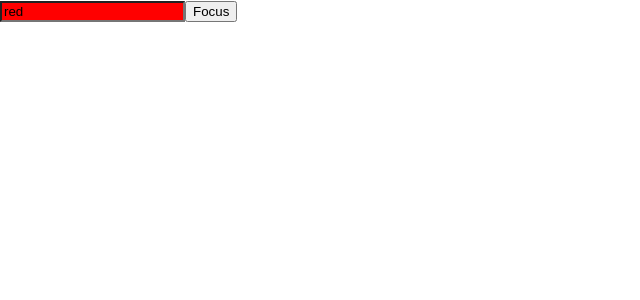
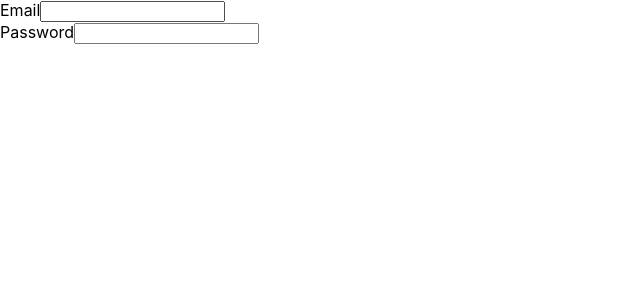
Before and after one commit to ImrulkayeSifat/React-Hooks, a React (Create React App) app: page / in a window 1280 px wide. Shown: the top 300 px of the page, without its empty margins (0-640 px from the left). Built offline with nearby package versions, Linux system fonts and the light colour scheme.

Commit message:
complete useId hook

```diff
--- a/src/App.js
+++ b/src/App.js
@@ -1,18 +1,19 @@
 import './App.css';
-import React, { useState,useRef } from 'react';
-import CustomInput from './CustomInput'
-//https://blog.webdevsimplified.com/2022-06/use-imperative-handle/
+import React, { useState,useId } from 'react';
+//https://blog.webdevsimplified.com/2022-06/use-id/
 function App() {
-  const [value, setValue] = useState("red")
-  const inputRef = useRef()
+  const id = useId()
+
   return (
     <>
-      <CustomInput
-        ref={inputRef}
-        value={value}
-        onChange={e => setValue(e.target.value)}
-      />
-      <button onClick={() => inputRef.current.alertHi()}>Focus</button>
+      <div>
+        <label htmlFor={`${id}-email`}>Email</label>
+        <input id={`${id}-email`} type="email" />
+      </div>
+      <div>
+        <label htmlFor={`${id}-password`}>Password</label>
+        <input id={`${id}-password`} type="password" />
+      </div>
     </>
   );
 }
```
